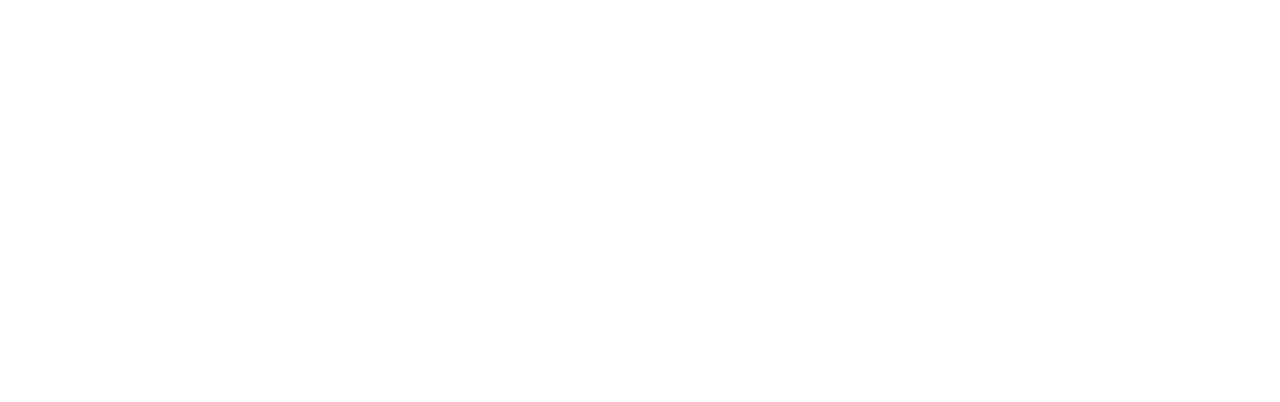
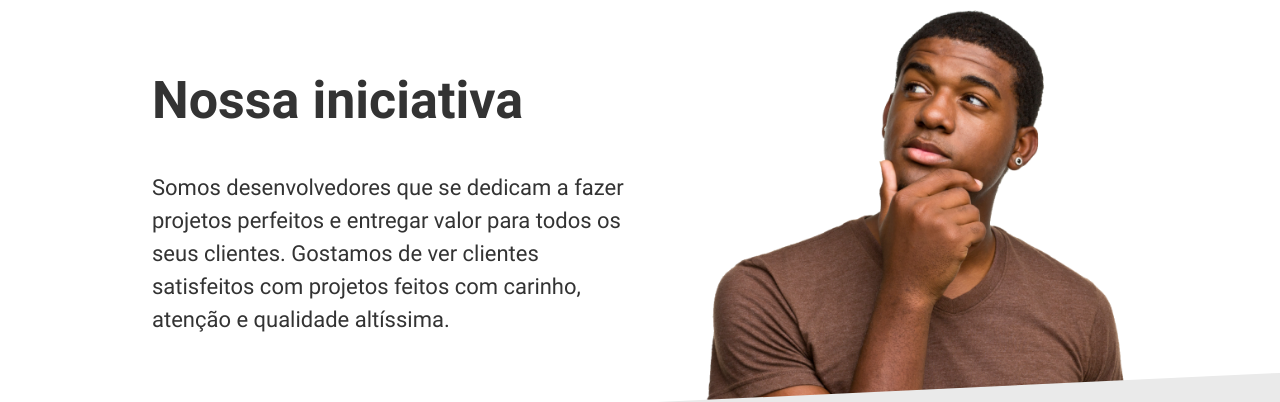
Before and after one commit to leottx/meu-freela-desafio-front-end, a React app: page / in a window 1280 px wide. Shown: the part 814-1216 px from the top of the page. Before the commit the page ends 800 px from the top, so only its background shows below. Built offline with nearby package versions, Linux system fonts and the light colour scheme.

Commit message:
feat(componente about): cria o componente mfabout
cria o componente mfabout

issue #8

```diff
--- a/src/components/App.js
+++ b/src/components/App.js
@@ -13,6 +13,7 @@
 import SmoothReset from '@Global/components/SmoothReset';
 import MfHeader from '@Components/MfHeader';
 import MfHero from '@Components/MfHero';
+import MfAbout from '@Components/MfAbout';
 
 const App = () => {
   return (
@@ -30,6 +31,7 @@
         <MfHeader />
         <main>
           <MfHero />
+          <MfAbout />
         </main>
       </ThemeProvider>
     </>
--- /dev/null
+++ b/src/components/MfAbout.js
@@ -0,0 +1,75 @@
+import React from 'react';
+
+import styled from 'styled-components';
+
+// IMAGENS
+import ThinkingMan from '@Images/thinking-man.png';
+
+// COMPONENTS
+import WrapperMain from '@Components/WrapperMain';
+
+const MfAboutStyled = styled.section`
+  background: ${({ theme: { c } }) => c.white};
+  color: ${({ theme: { c } }) => c.grayDark};
+  position: relative;
+  &::before {
+    content: '';
+    height: 120px;
+    background: ${({ theme: { c } }) => c.grayLight};
+    bottom: 0;
+    position: absolute;
+    left: 0;
+    right: 0;
+    clip-path: polygon(0 50%, 100% 0, 100% 100%, 0% 100%);
+  }
+  > div {
+    display: flex;
+    gap: 7rem;
+    padding: 2.4rem 2.4rem 0;
+    > div:first-child {
+      width: 60%;
+      margin-top: 6rem;
+    }
+    > div:last-child {
+      width: auto;
+      align-self: flex-end;
+      img {
+        width: 100%;
+        display: block;
+      }
+    }
+  }
+  h2 {
+    font-size: 5.2rem;
+    font-weight: 700;
+    margin-bottom: 4rem;
+  }
+  p {
+    font-size: 2.2rem;
+    line-height: 1.5;
+    margin-bottom: 12rem;
+  }
+`;
+
+const MfAbout = () => {
+  return (
+    <MfAboutStyled>
+      <WrapperMain>
+        <div>
+          <h2>Nossa iniciativa</h2>
+          <p>
+            Somos desenvolvedores que se dedicam a fazer projetos perfeitos e
+            entregar valor para todos os seus clientes. Gostamos de ver clientes
+            satisfeitos com projetos feitos com carinho, atenção e qualidade
+            altíssima.
+          </p>
+        </div>
+        <div>
+          <img src={ThinkingMan} alt='Homem segurando o queixo pensativo' />
+        </div>
+      </WrapperMain>
+    </MfAboutStyled>
+  );
+};
+
+export default MfAbout;
--- /dev/null
+++ b/src/components/WrapperMain.js
@@ -0,0 +1,8 @@
+import styled from 'styled-components';
+
+const WrapperMain = styled.div`
+  max-width: 1024px;
+  margin: 0 auto;
+`;
+
+export default WrapperMain;
```
